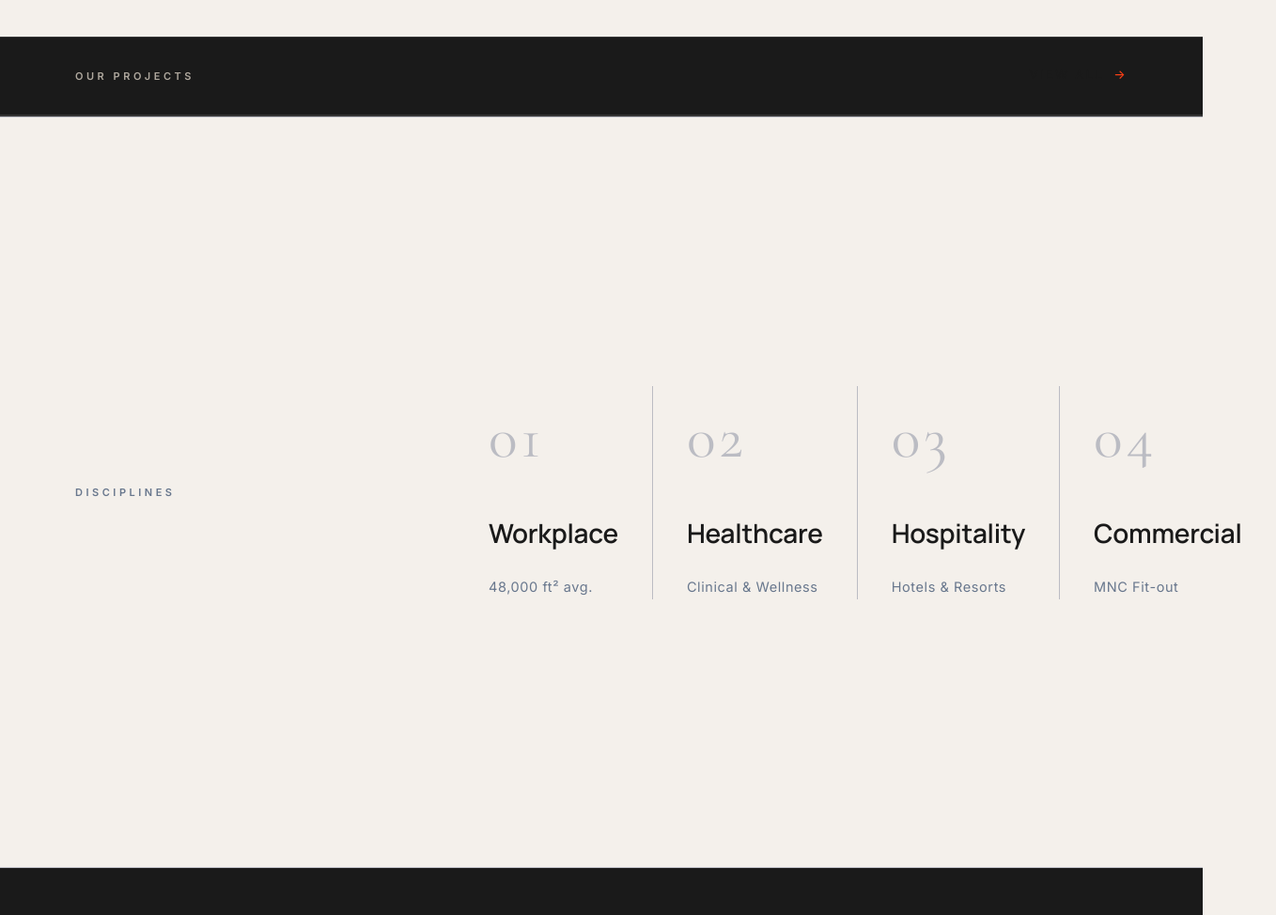
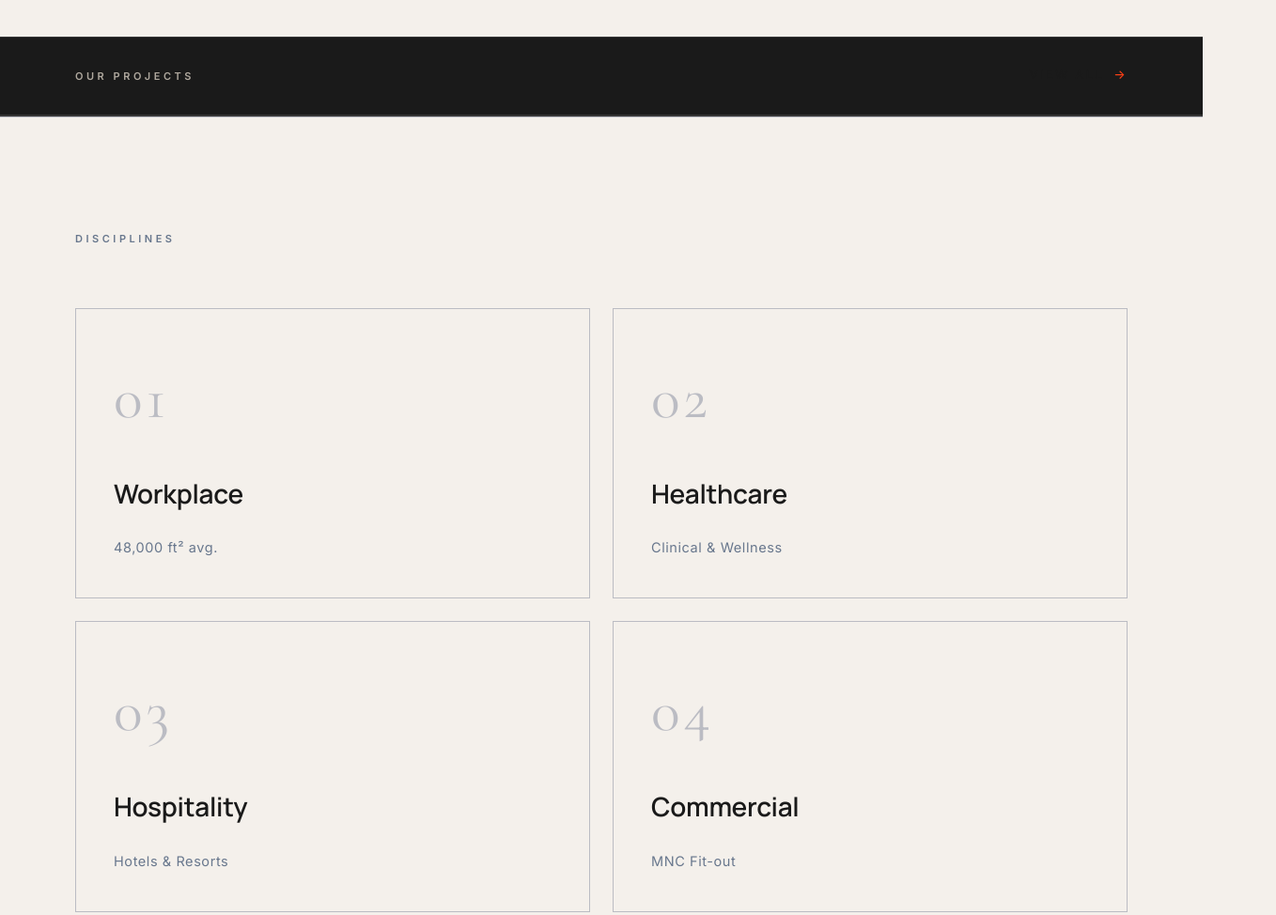
Before and after one commit to sujeth-dev/Velmont, a website built with Vite: page src/index.html in a window 1280 px wide. Shown: the part 1420-2394 px from the top of the page at 94% size, 1358 px wide, since content can reach past the window. Built offline with nearby package versions, Linux system fonts and the light colour scheme; some packages are replaced by stand-ins of ours; no server answers; the database is empty; files whose address does not match are found by name.

Commit message:
Fix Disciplines to a 2x2 boxed-card grid, not column dividers
Follow-up correction: the first pass mirrored Process's column-divider
layout, but the ask was literal bordered boxes. Header now sits above
full width, with the 4 discipline cells in a 2x2 grid of fully-bordered
cards (border: 1px all sides, not just border-left).

```diff
--- a/src/css/home.css
+++ b/src/css/home.css
@@ -371,10 +371,10 @@
 .vm-disciplines {
   min-height: 100vh;
   padding: 120px var(--pad-side);
-  display: grid;
-  grid-template-columns: 340px 1fr;
-  gap: 100px;
-  align-items: center;
+  display: flex;
+  flex-direction: column;
+  justify-content: center;
+  gap: 64px;
   border-top: 1px solid var(--mineral);
   border-bottom: 1px solid var(--mineral);
 }
@@ -386,20 +386,16 @@
 
 .vm-disciplines__grid {
   display: grid;
-  grid-template-columns: repeat(4, 1fr);
+  grid-template-columns: repeat(2, 1fr);
+  gap: 24px;
 }
 
 .vm-disciplines__cell {
-  padding: 0 36px;
-  border-left: 1px solid var(--mineral);
+  padding: 40px;
+  border: 1px solid var(--mineral);
   display: flex;
   flex-direction: column;
   gap: 22px;
-}
-
-.vm-disciplines__cell:first-child {
-  padding-left: 0;
-  border-left: 0;
 }
 
 .vm-disciplines__num {
```
